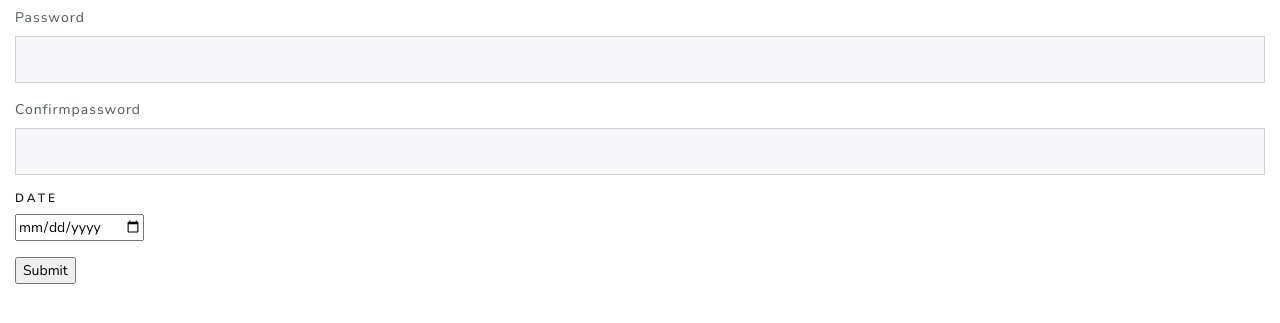
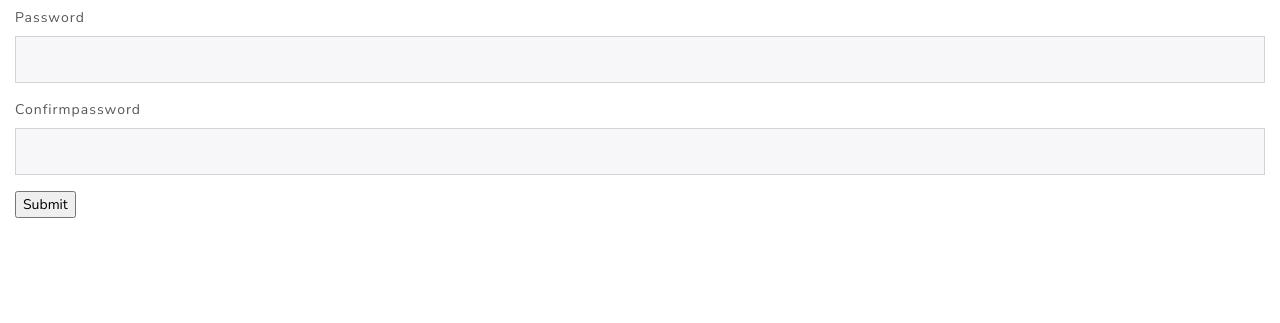
Before and after one commit to ravu63/System-Security-Project, a Flask app: template templates/customerChangePass.html in a window 1280 px wide. Shown: the part 169-492 px from the top of the page. Run offline with Flask 2, Linux system fonts and the light colour scheme; the template is opened without the code that fills it, so the values that code supplies are empty, except form fields; form fields are guessed from the names that the template uses; some libraries are stand-ins or nearby versions.

Commit message:
removed changed date

```diff
--- a/__init__.py
+++ b/__init__.py
@@ -194,7 +194,6 @@ class UpdateCustomerForm2(FlaskForm):
     password = PasswordField('Password', [validators.Length(min=10, max=150), validators.DataRequired(),
                                           validators.EqualTo('confirmpassword', message='Error:Passwords must match')])
     confirmpassword = PasswordField('Confirm Password', [validators.DataRequired()])
-    date=DateField('Birthdate', format='%Y-%m-%d')
     submit = SubmitField('Submit')
 
 
@@ -473,7 +472,7 @@ def signup():
         today = date.today()
         new_user = User(name=form.name.data, gender=form.gender.data, phone=form.phone.data,
                         birthdate=form.birthdate.data, email=form.email.data, password=hashed_password, role=0,
-                        passwordChange=form.birthdate.data, passAttempt=0, TWOFAStatus='None', FUI="None", FUI_ID="None", verified=0)
+                        passwordChange=today, passAttempt=0, TWOFAStatus='None', FUI="None", FUI_ID="None", verified=0)
         db.session.add(new_user)
         db.session.commit()
 
--- a/templates/customerChangePass.html
+++ b/templates/customerChangePass.html
@@ -30,10 +30,7 @@
   <div class="form-group">
     {{ render_field(form.confirmpassword, class="form-control") }}
   </div>
-          <div class="form-group">
-      <h6>date</h6>
-    {{ form.date }}
-  </div>
+
         <div class="form-group">
     {{ form.submit }}
         {% with messages = get_flashed_messages(with_categories=true) %}
```
